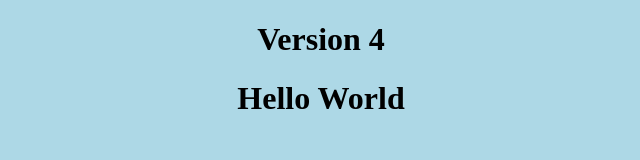
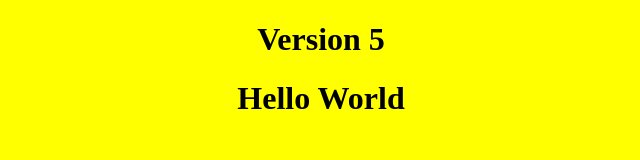
Before and after one commit to BinalKagathara/CI-CD-Pipeline, a plain HTML site: page index.html in a window 1280 px wide. Shown: the whole page, without its empty margins (319-959 px from the left). Drawn offline with Linux system fonts and the light colour scheme.

Commit message:
Update index.html

```diff
--- a/index.html
+++ b/index.html
@@ -3,10 +3,10 @@
 <head>
 	<title>Welcome</title>
 </head>
-<body bgcolor="lightblue">
+<body bgcolor="yellow">
 
 	<center>
-	<h1>Version 4</h1>
+	<h1>Version 5</h1>
 	<h1>Hello World</h1>
 
 </center>
```
